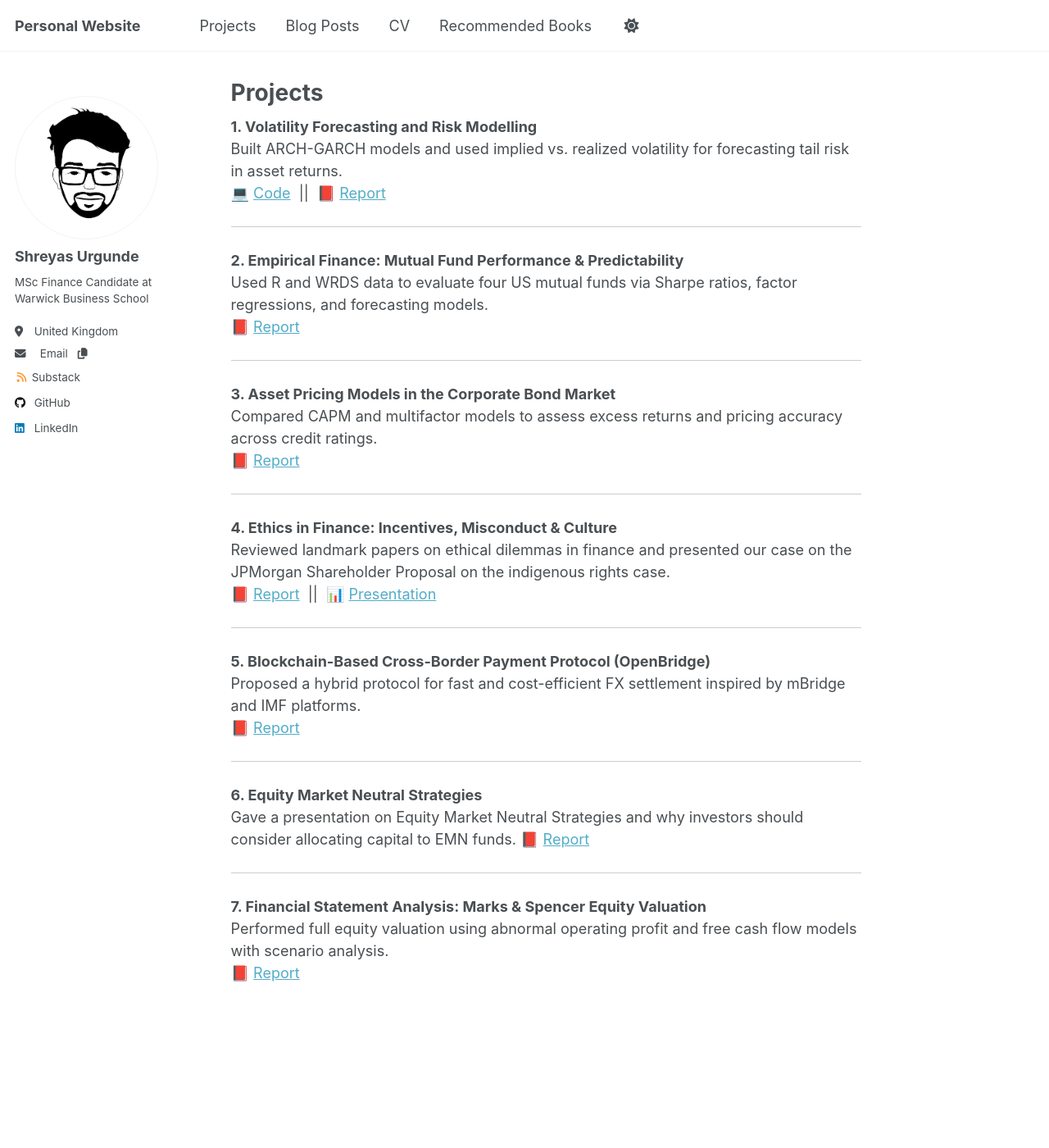
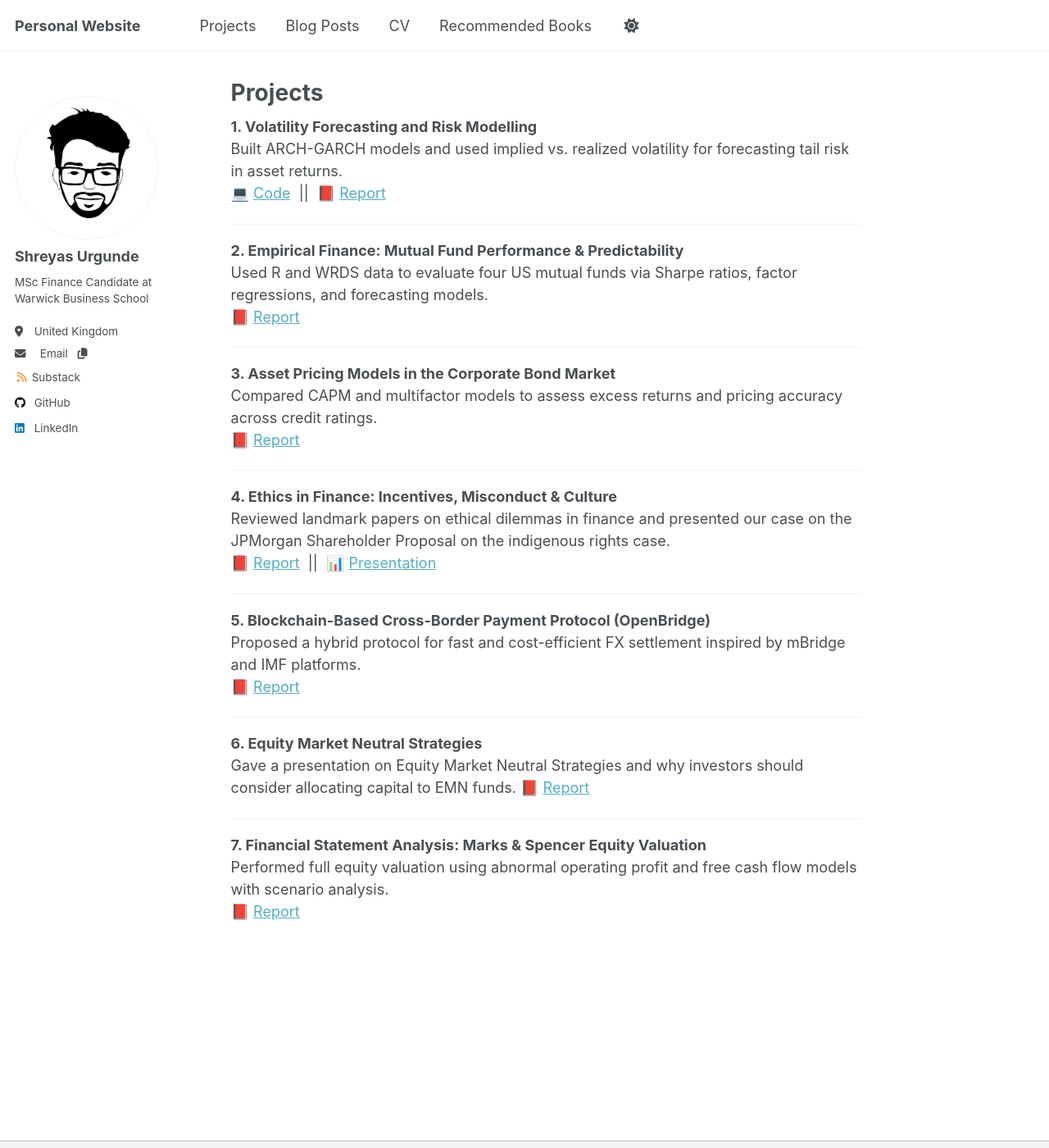
Before and after one commit to shreyasxi/shreyasxi.github.io, a Jekyll site: the page built from _pages/projects.md, in a window 1280 px wide and 1400 px high. Shown: the whole window at 82% size. Built offline with Jekyll 4.4.1, drawn with Linux system fonts in a browser that asks for light colours; a script that is not in the unit is left out.

Commit message:
Update _default.scss

```diff
--- a/_sass/theme/_default.scss
+++ b/_sass/theme/_default.scss
@@ -32,6 +32,7 @@
     --global-bg-color                   : #fff;
     --global-footer-bg-color            : #f2f3f3;
     --global-border-color               : #{$lighter-gray};
+    --global-hr-color                   : #dcdcdc;
     --global-dark-border-color          : #bdc1c4;
     --global-code-background-color      : #fafafa;
     --global-code-text-color            : #{$darker-gray};
@@ -54,10 +55,8 @@
   color: var(--global-text-color-light); // matches lighter text style
 }
 
-.page hr,
-.single hr,
 hr {
   border: none;
-  border-top: 1px solid #ccc;
+  border-top: 1px solid var(--global-hr-color);
   margin: 1.5rem 0;
 }
```
